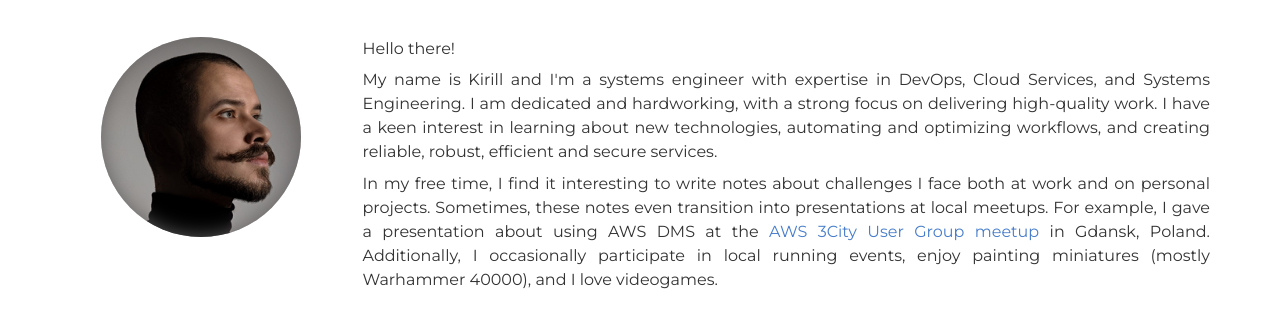
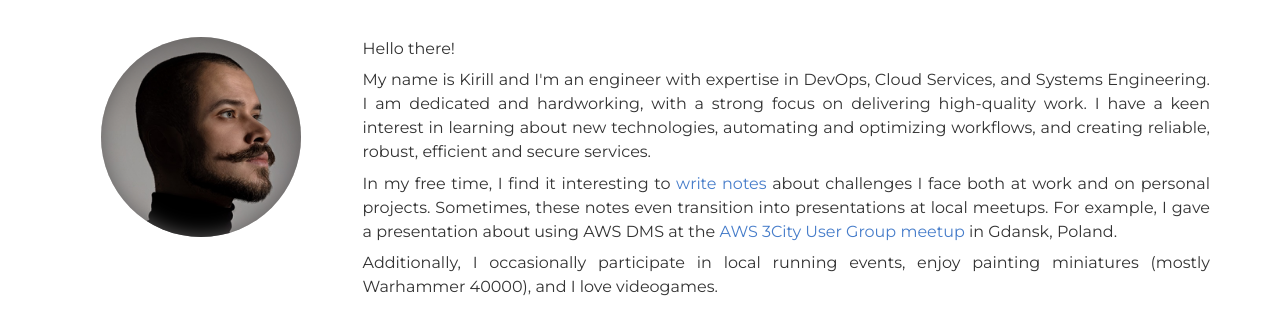
Before and after one commit to hatedabamboo/hatedabamboo.me, a plain HTML site: page source/index.html in a window 1280 px wide. Shown: the part 242-568 px from the top of the page. Drawn offline with nearby package versions, Linux system fonts and the light colour scheme.

Commit message:
Update deployment; add link to notebook

```diff
--- a/source/index.html
+++ b/source/index.html
@@ -74,7 +74,7 @@
           <div class="col-xs-12 col-sm-8 col-md-9 col-print-12">
             <p>Hello there!</p>
             <p>
-              My name is Kirill and I'm a systems engineer with expertise in
+              My name is Kirill and I'm an engineer with expertise in
               DevOps, Cloud Services, and Systems Engineering. I am dedicated
               and hardworking, with a strong focus on delivering high-quality
               work. I have a keen interest in learning about new technologies,
@@ -82,12 +82,14 @@
               robust, efficient and secure services.
             </p>
             <p>
-              In my free time, I find it interesting to write notes about challenges I face both at work and on personal
-              projects.
+              In my free time, I find it interesting to <a href="https://notes.hatedabamboo.me">write notes</a>
+              about challenges I face both at work and on personal projects.
               Sometimes, these notes even transition into presentations at local meetups. For example, I gave a
               presentation about using AWS DMS at the <a
                 href="https://www.youtube.com/live/qyTNSk9c58M?si=eF3jcnTK-5g2Uhv_">AWS 3City User Group meetup</a> in
               Gdansk, Poland.
+            </p>
+            <p>
               Additionally, I occasionally participate in local running events, enjoy painting miniatures (mostly
               Warhammer 40000), and I love videogames.
             </p>
```
Also changed, not shown: 1 other file.
